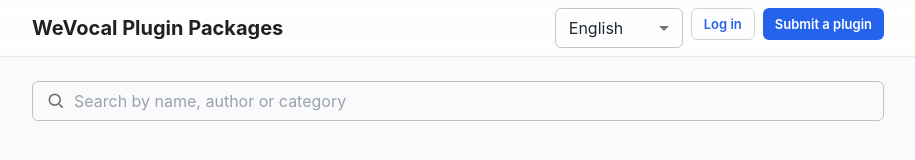
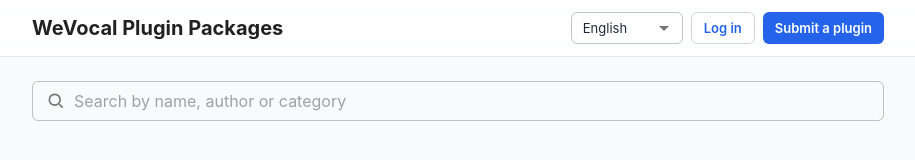
Before and after one commit to PTOM76/wevocal-plugin-pkgs, a React (Vite) app: page / in a window 1280 px wide. Shown: the top 160 px of the page, without its empty margins (182-1097 px from the left). Built offline with nearby package versions, Linux system fonts and the light colour scheme.

Commit message:
fix: 言語選択の高さをボタンにそろえる

```diff
--- a/src/main.jsx
+++ b/src/main.jsx
@@ -282,7 +282,11 @@
               select
               value={lang}
               onChange={(event) => setLang(event.target.value)}
-              sx={{ width: { xs: 104, sm: 128 } }}
+              sx={{
+                width: { xs: 96, sm: 112 },
+                '& .MuiInputBase-root': { height: 32, fontSize: '0.8125rem' },
+                '& .MuiSelect-select': { py: 0, pl: 1.5, display: 'flex', alignItems: 'center', minHeight: '0 !important' },
+              }}
               slotProps={{ htmlInput: { 'aria-label': t('header.language') } }}
             >
               {LANGS.map((code) => <MenuItem key={code} value={code}>{LANG_NAMES[code]}</MenuItem>)}
```
